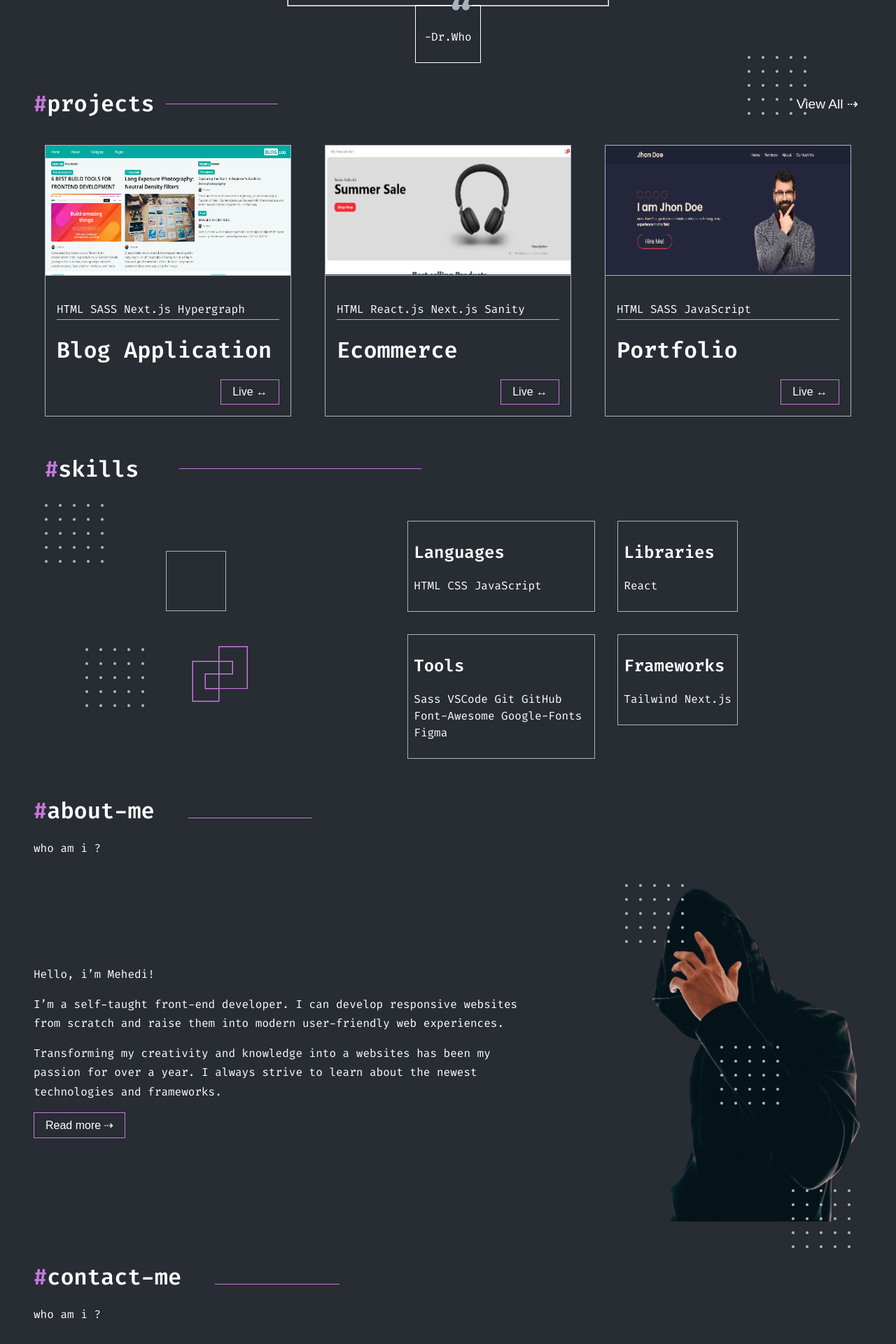
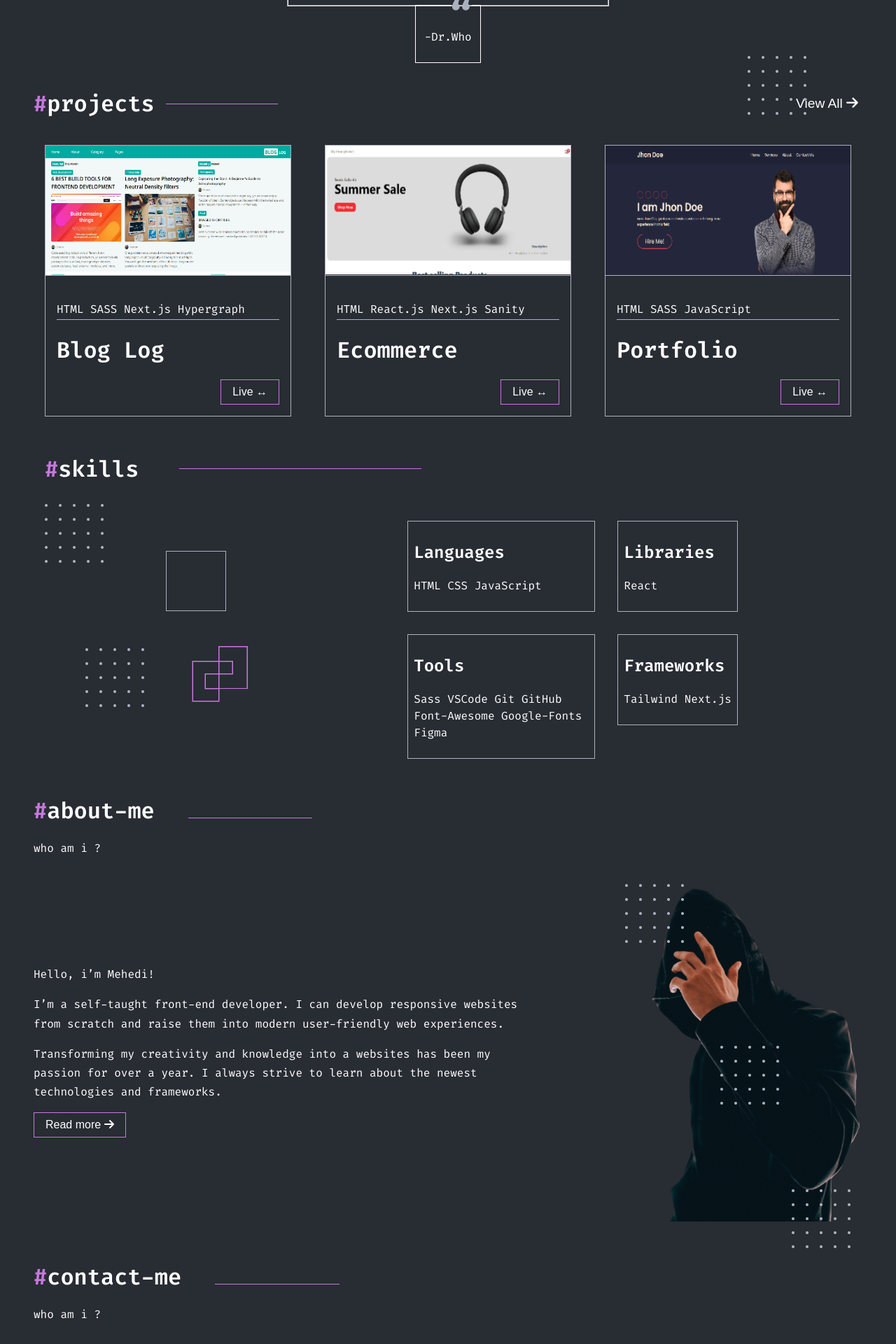
Before and after one commit to devmhb/Portfolio_devmhb, a Next.js app: page / in a window 1280 px wide. Shown: the part 560-2480 px from the top of the page at 70% size. Built offline with nearby package versions, Linux system fonts and the light colour scheme.

Commit message:
fixing bug

```diff
--- a/components/data.js
+++ b/components/data.js
@@ -6,7 +6,7 @@
   {
     image: project1,
     uses: "HTML SASS Next.js Hypergraph",
-    title: "Blog Application",
+    title: "Blog Log",
     link: "https://blog-log.netlify.app",
   },
   {
--- a/pages/index.js
+++ b/pages/index.js
@@ -6,6 +6,8 @@
 import Skills from "../components/Skills";
 import About from "../components/About";
 import Contact from "../components/Contact";
+import { FontAwesomeIcon } from "@fortawesome/react-fontawesome";
+import { faArrowRight } from "@fortawesome/free-solid-svg-icons";
 
 export default function Home() {
   return (
@@ -19,13 +21,20 @@
       <div>
         <Layout>
           <Hero />
-          <ProjectsCard viewAll={<button>View All ⇢</button>} slashOrHash="#" />
+          <ProjectsCard
+            viewAll={
+              <button>
+                View All <FontAwesomeIcon icon={faArrowRight} />
+              </button>
+            }
+            slashOrHash="#"
+          />
           <Skills />
           <About
             slashOrHash="#"
             readMore={
               <button className={`${styles.btn} btn btnBorder`}>
-                Read more ⇢
+                Read more <FontAwesomeIcon icon={faArrowRight} />
               </button>
             }
           />
--- a/styles/components/Navbar.module.scss
+++ b/styles/components/Navbar.module.scss
@@ -2,9 +2,11 @@
 @import "../variables";
 
 .navbar {
+  position: sticky;
+  top: 0%;
+  background-color: $background;
+  z-index: 99999999999;
   .nav_wrapper {
-    position: sticky;
-    top: 10;
     @include flex;
     width: 100%;
     height: 80px;
--- a/styles/globals.css
+++ b/styles/globals.css
@@ -30,7 +30,7 @@
 }
 
 .btn {
-  /* position: relative; */
+  position: relative;
   cursor: pointer;
   transition: ease-out 0.5s;
   -webkit-transition: ease-out 0.5s;
```
